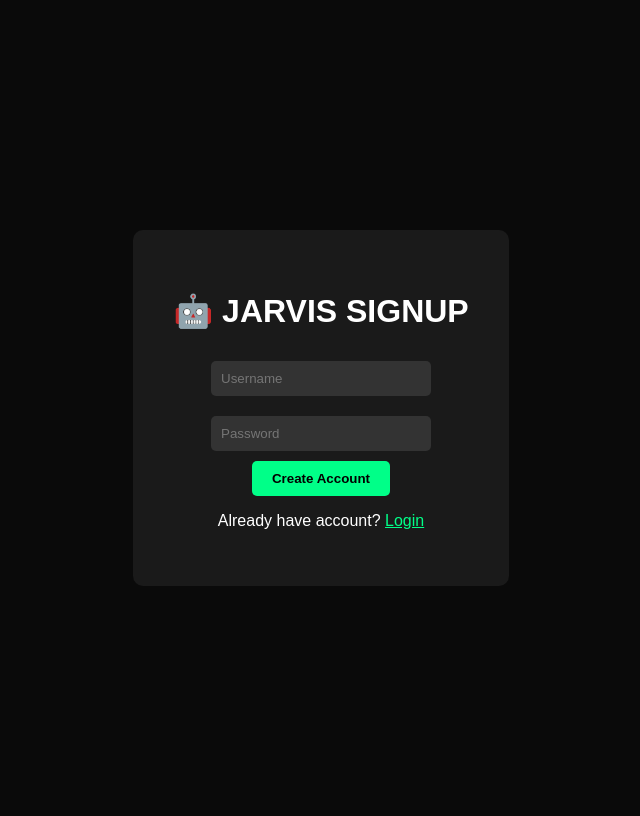
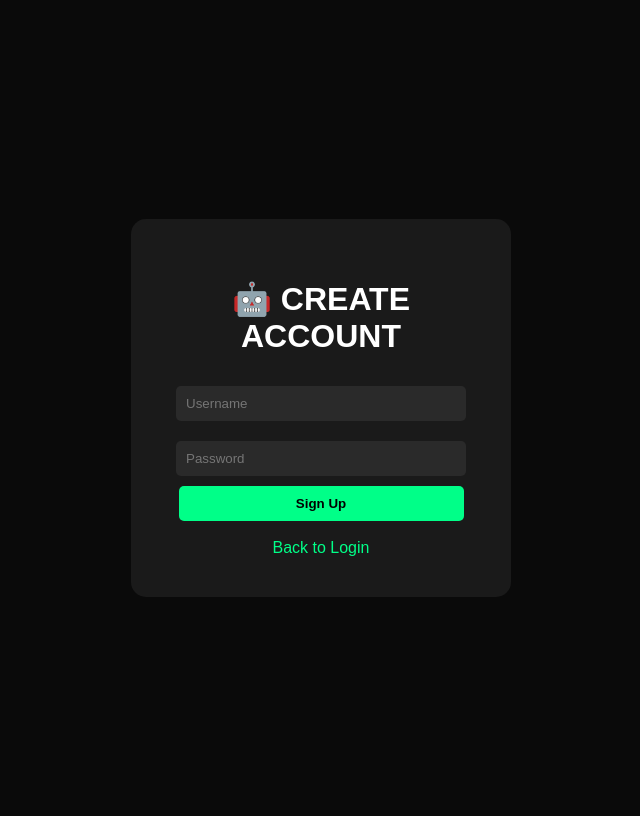
Before and after one commit to Josgold/WebJarvis, a Flask app: page /signup in a window 1280 px wide. Shown: the whole page, without its empty margins (319-959 px from the left). Run offline with Flask 3, Linux system fonts and the light colour scheme; parts of the project's set-up code (start-up, migrations or seed data) failed here and were passed over.

Commit message:
Revamp signup page layout and styles

```diff
--- a/templates/signup.html
+++ b/templates/signup.html
@@ -1,11 +1,26 @@
-<!DOCTYPE html><html><head><title>Sign Up</title>
-<style>body{background:#0a0a0a;color:white;font-family:Arial;display:flex;justify-content:center;align-items:center;height:100vh}
-.box{background:#1a1a1a;padding:40px;border-radius:10px;text-align:center}
-input{padding:10px;width:200px;margin:10px;background:#333;color:white;border:none;border-radius:5px}
-button{padding:10px 20px;background:#00ff88;border:none;border-radius:5px;cursor:pointer;font-weight:bold}</style>
-</head><body><div class="box"><h1>🤖 JARVIS SIGNUP</h1>
-<form action="/signup" method="POST">
-<input name="username" placeholder="Username" required><br>
-<input type="password" name="password" placeholder="Password" required><br>
-<button type="submit">Create Account</button></form>
-<p>Already have account? <a href="/" style="color:#00ff88">Login</a></p></div></body></html>
+<!DOCTYPE html>
+<html>
+<head>
+    <title>Jarvis Signup</title>
+    <style>
+        body{background:#0a0a0a;color:white;font-family:Arial;display:flex;justify-content:center;align-items:center;height:100vh}
+        .box{background:#1a1a1a;padding:40px;border-radius:15px;width:300px;text-align:center}
+        input{width:90%;padding:10px;margin:10px 0;border:none;border-radius:5px;background:#2a2a2a;color:white}
+        button{width:95%;padding:10px;background:#00ff88;color:black;border:none;border-radius:5px;font-weight:bold;cursor:pointer}
+        button:hover{background:#00cc70}
+        a{color:#00ff88;text-decoration:none}
+    </style>
+</head>
+<body>
+    <div class="box">
+        <h1>🤖 CREATE ACCOUNT</h1>
+        <form action="/signup" method="POST">
+            <input type="text" name="username" placeholder="Username" required><br>
+            <input type="password" name="password" placeholder="Password" required><br>
+            <button type="submit">Sign Up</button>
+        </form>
+        <br>
+        <a href="/">Back to Login</a>
+    </div>
+</body>
+</html>
```
